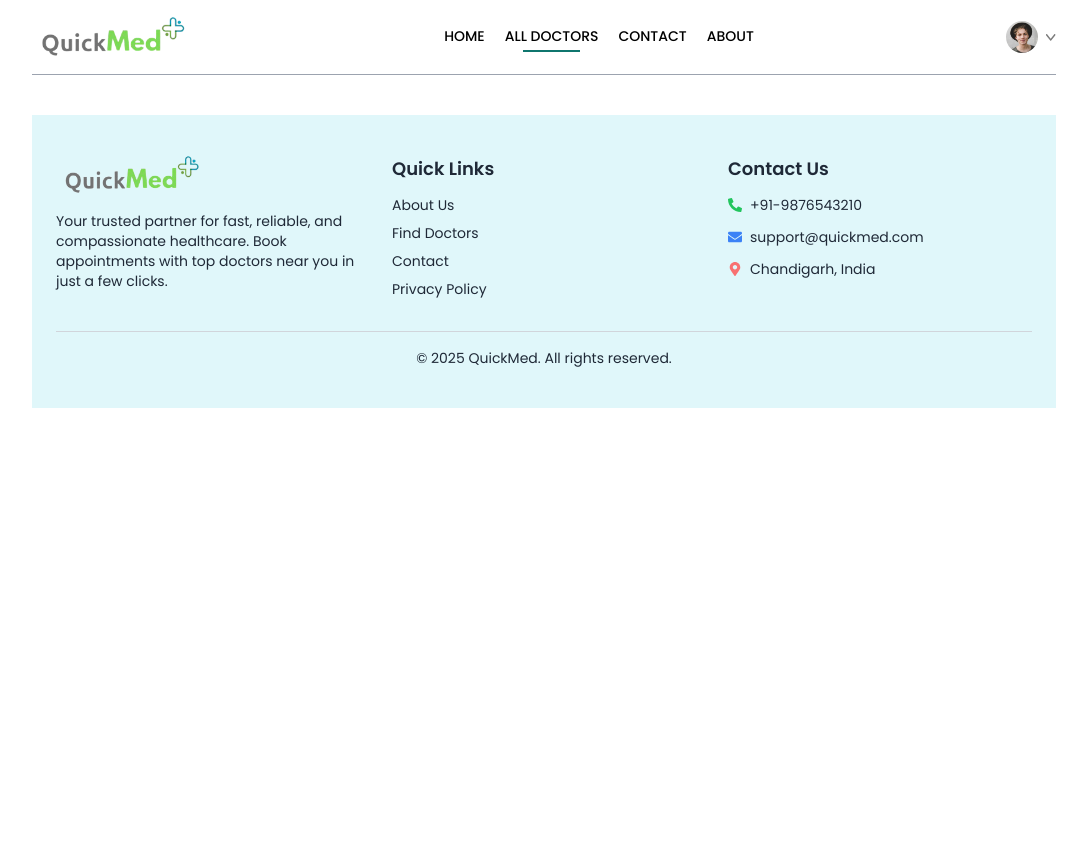
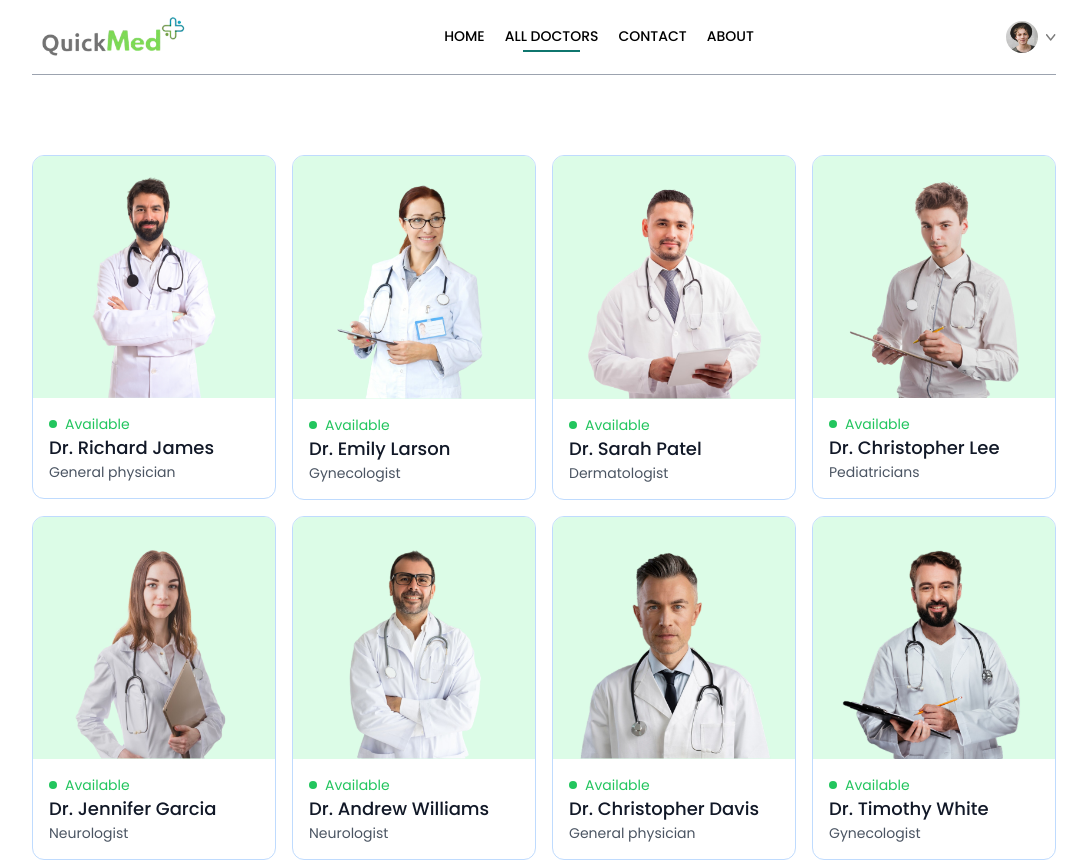
Before and after one commit to ankushthedeveloper/health-care, a React (Vite) app: page /doctors in a window 1280 px wide. Shown: the top 862 px of the page, without its empty margins (96-1183 px from the left). Before the commit the page ends 800 px from the top, so only its background shows below. Built offline with nearby package versions, Linux system fonts and the light colour scheme.

Commit message:
added top doctors

```diff
--- a/src/components/DoctorCard.jsx
+++ b/src/components/DoctorCard.jsx
@@ -1,11 +1,21 @@
-import React from 'react'
+import React from "react";
+import { useNavigate } from "react-router-dom";
 
-const DoctorCard = ({name,expirience,speciality,rating,appointments,photo}) => {
+const DoctorCard = ({item,index}) => {
+  const navigate= useNavigate();
   return (
-    <div className='bg-slate-50 w-full hover:shadow-lg border-amber-200'>
+    <div onClick={()=> navigate(`/appointment/${item._id}`)} className="border border-blue-200 rounded-xl overflow-hidden cursor-pointer hover:translate-y-[-10px] transition-all duration-500" key={index}>
+    <img className="bg-green-100" src={item.image} alt="" />
+    <div className="p-4">
+      <div className="flex items-center gap-2 text-sm text-center text-green-500">
+        <p className="w-2 h-2 bg-green-500 rounded-full"></p>
+        <p>Available</p>
+      </div>
+      <p className="text-gray-900 text-lg font-medium">{item.name}</p>
+      <p className="text-gray-600 text-sm">{item.speciality}</p>
+    </div>
+  </div>
+  );
+};
 
-    </div>
-  )
-}
-
-export default DoctorCard
+export default DoctorCard;
--- a/src/components/TopDoctors.jsx
+++ b/src/components/TopDoctors.jsx
@@ -1,45 +1,25 @@
 import React from "react";
-import { FaStar, FaArrowRight } from "react-icons/fa";
-
-const doctors = [
-  {
-    name: "Dr. Aakash Mehta",
-    specialization: "Cardiologist",
-    experience: "10+ Years",
-    location: "Delhi",
-    rating: 4.8,
-    image: "https://randomuser.me/api/portraits/men/55.jpg",
-  },
-  {
-    name: "Dr. Nidhi Sharma",
-    specialization: "Dermatologist",
-    experience: "8+ Years",
-    location: "Mumbai",
-    rating: 4.6,
-    image: "https://randomuser.me/api/portraits/women/44.jpg",
-  },
-  {
-    name: "Dr. Aman Joshi",
-    specialization: "Orthopedic",
-    experience: "12+ Years",
-    location: "Bangalore",
-    rating: 4.9,
-    image: "https://randomuser.me/api/portraits/men/64.jpg",
-  },
-  {
-    name: "Dr. Shalini Kapoor",
-    specialization: "Gynecologist",
-    experience: "15+ Years",
-    location: "Chandigarh",
-    rating: 4.7,
-    image: "https://randomuser.me/api/portraits/women/65.jpg",
-  },
-];
+import { FaStar, FaArrowRight, FaLocationArrow, FaPlayCircle } from "react-icons/fa";
+import { doctors } from "../assets/assets";
+import { Link, useNavigate } from "react-router-dom";
+import DoctorCard from "./DoctorCard";
 
 const TopDoctors = () => {
+  const navigate=useNavigate();
   return (
-     <div>
-        <h1></h1>
+     <div className="flex flex-col items-center gap-4 my-16 text-gray-900 md:mx-10">
+      <h1 className="text-2xl font-medium ">Top Doctors near You to book </h1>
+      <p>Simply browse through our extensive list of doctors</p>
+       <div className="w-full grid grid-cols-auto gap-4 pt-5 gap-y-6 px-3 sm:px-0">
+        {
+          doctors.slice(0,10).map((item,index)=>(
+            <DoctorCard item={item} index={index} />
+          ))
+        }
+       </div>
+       <Link to={'/doctors'}>
+       <button onClick={()=>scrollTo(0,0)} className="bg-teal-100 text-gray-600 px-12 py-3 rounded-full mt-10 hover:bg-teal-200">more Doctors</button>
+       </Link>
      </div>
   )
 };
--- a/src/pages/Doctors.jsx
+++ b/src/pages/Doctors.jsx
@@ -1,4 +1,6 @@
 import React from 'react'
+import { doctors } from '../assets/assets'
+import DoctorCard from '../components/DoctorCard'
 
 const Doctors = () => {
   return (
@@ -7,7 +9,15 @@ const Doctors = () => {
 
       </div>
       <div className="doctors">
-
+         <div className='w-full grid grid-cols-auto gap-4 mt-10 py-10 '>
+           {
+            doctors.map((item,index)=>(
+              <div>
+                <DoctorCard item={item} index={index} />
+              </div>
+            ))
+           }
+         </div>
       </div>
     </div>
   )
--- a/tailwind.config.js
+++ b/tailwind.config.js
@@ -8,6 +8,9 @@ export default {
     extend: {
       colors:{
         'primary':"#0f766e"
+      },
+      gridTemplateColumns:{
+        'auto':'repeat(auto-fill ,minmax(200px,1fr))'
       }
     },
   },
```
Also changed, not shown: src/context/AppContext.jsx (added).
